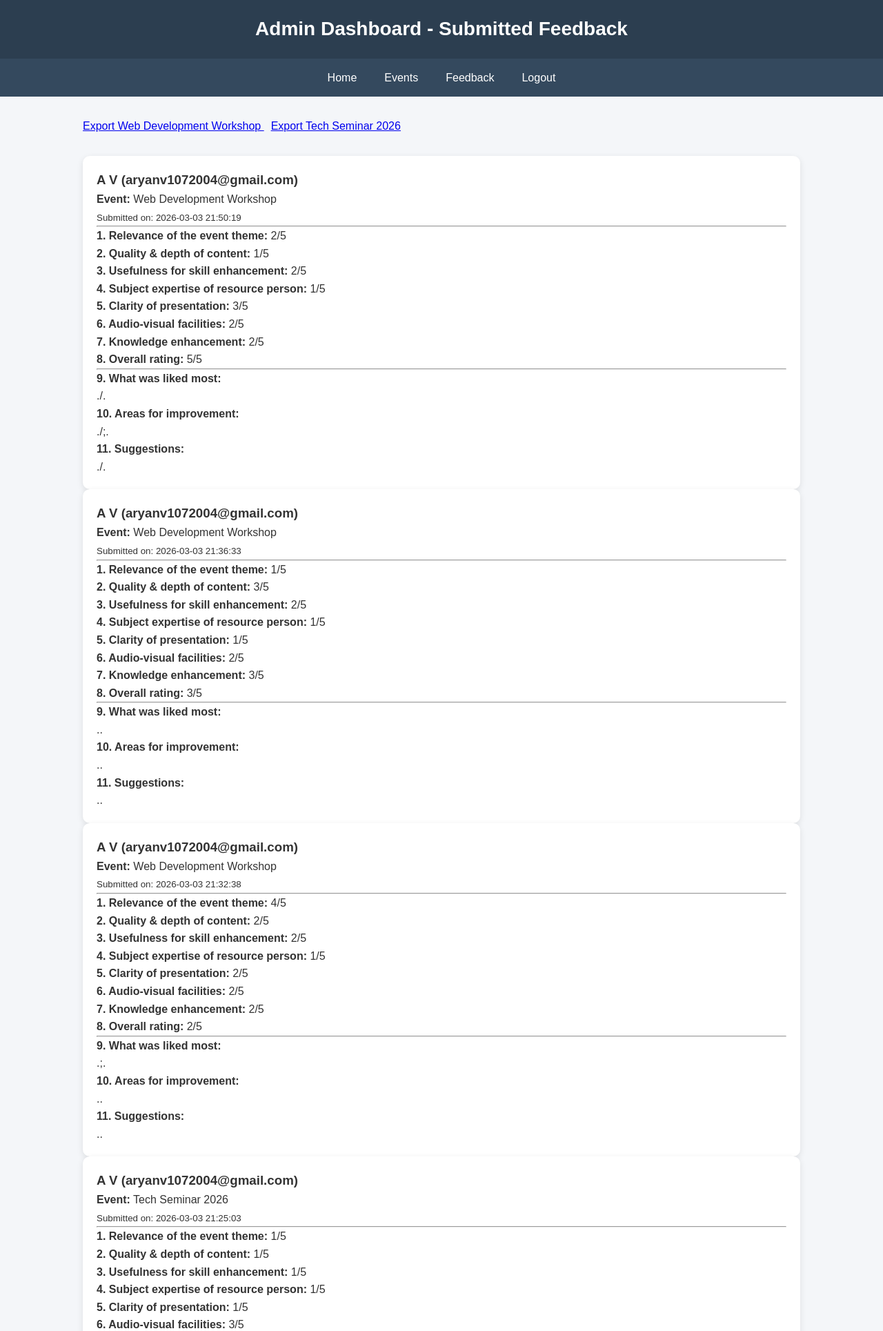
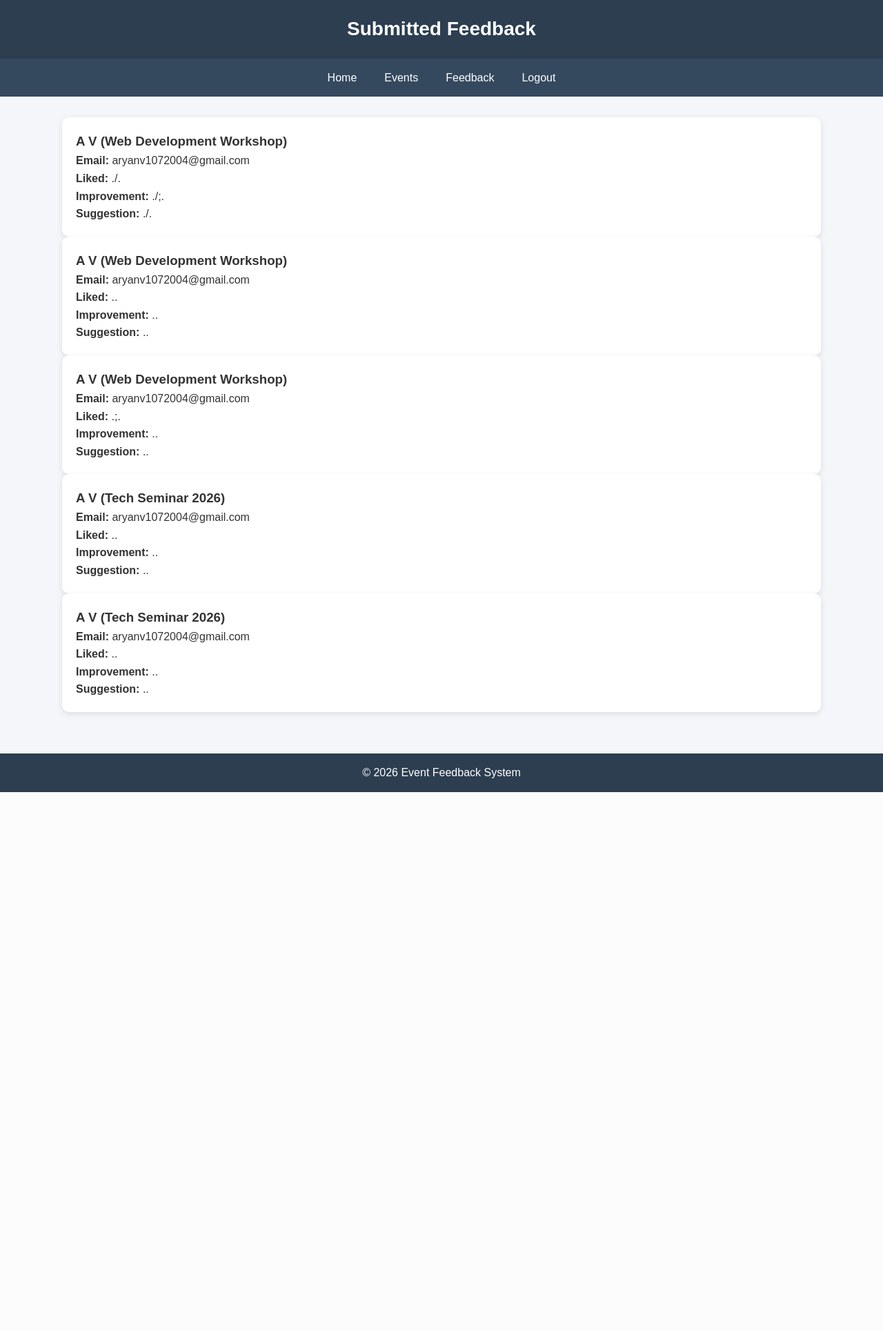
Before and after one commit to Aryan102004/event-feedback-system, a Flask app: page /view_feedback in a window 1280 px wide. Shown: the top 1929 px of the page at 69% size. After the commit the page ends 1148 px from the top, so only its background shows below. Run offline with Flask 3, Linux system fonts and the light colour scheme; the visitor is signed in with stand-in values (Sample User, id 1); data comes from the database, SQL or seed files in the repository.

Commit message:
Update view_feedback.html

```diff
--- a/templates/view_feedback.html
+++ b/templates/view_feedback.html
@@ -1,82 +1,55 @@
 <!DOCTYPE html>
 <html>
 <head>
-    <title>Admin - All Feedback</title>
+<title>View Feedback</title>
+<meta name="viewport" content="width=device-width, initial-scale=1.0">
+<link rel="stylesheet" href="{{ url_for('static', filename='style.css') }}">
+</head>
 
-    <link rel="stylesheet" href="{{ url_for('static', filename='style.css') }}">
-</head>
 <body>
 
 <header>
-    <h1>Admin Dashboard - Submitted Feedback</h1>
+<h1>Submitted Feedback</h1>
 </header>
 
 <nav>
-    <ul>
-        <li><a href="{{ url_for('home') }}">Home</a></li>
-        <li><a href="{{ url_for('events') }}">Events</a></li>
-        <li><a href="{{ url_for('feedback') }}">Feedback</a></li>
-        <li><a href="{{ url_for('logout') }}">Logout</a></li>
-    </ul>
+<ul>
+<li><a href="{{ url_for('home') }}">Home</a></li>
+<li><a href="{{ url_for('events') }}">Events</a></li>
+<li><a href="{{ url_for('feedback') }}">Feedback</a></li>
+<li><a href="{{ url_for('logout') }}">Logout</a></li>
+</ul>
 </nav>
 
-<main class="events-container">
+<main>
 
-    <!-- ===============================
-         EXPORT SECTION
-    ================================ -->
-    <div style="margin-bottom: 30px;">
+<section class="events-container">
 
+{% for fb in feedbacks %}
 
-        {% set events = feedbacks | map(attribute='event') | unique | list %}
+<div class="event-card">
 
-        {% if events %}
-            {% for event in events %}
-                <a href="{{ url_for('export_csv', event_name=event) }}" class="btn" style="margin-right:10px; margin-top:10px;">
-                    Export {{ event }}
-                </a>
-            {% endfor %}
-        {% else %}
-            <p>No events available for export.</p>
-        {% endif %}
-    </div>
+<h3>{{ fb.name }} ({{ fb.event }})</h3>
 
-    <!-- ===============================
-         FEEDBACK LIST
-    ================================ -->
+<p><strong>Email:</strong> {{ fb.email }}</p>
 
-    {% if feedbacks %}
-        {% for fb in feedbacks %}
-        <div class="event-card">
+<p><strong>Liked:</strong> {{ fb.liked }}</p>
 
-            <h3>{{ fb["name"] }} ({{ fb["email"] }})</h3>
-            <p><strong>Event:</strong> {{ fb["event"] }}</p>
-            <p><small>Submitted on: {{ fb["created_at"] }}</small></p>
+<p><strong>Improvement:</strong> {{ fb.improvement }}</p>
 
-            <hr>
+<p><strong>Suggestion:</strong> {{ fb.suggestion }}</p>
 
-            <p><strong>1. Relevance of the event theme:</strong> {{ fb["q1"] }}/5</p>
-            <p><strong>2. Quality & depth of content:</strong> {{ fb["q2"] }}/5</p>
-            <p><strong>3. Usefulness for skill enhancement:</strong> {{ fb["q3"] }}/5</p>
-            <p><strong>4. Subject expertise of resource person:</strong> {{ fb["q4"] }}/5</p>
-            <p><strong>5. Clarity of presentation:</strong> {{ fb["q5"] }}/5</p>
-            <p><strong>6. Audio-visual facilities:</strong> {{ fb["q6"] }}/5</p>
-            <p><strong>7. Knowledge enhancement:</strong> {{ fb["q7"] }}/5</p>
-            <p><strong>8. Overall rating:</strong> {{ fb["q8"] }}/5</p>
+</div>
 
-            <hr>
+{% endfor %}
 
-            <p><strong>9. What was liked most:</strong><br> {{ fb["liked"] }}</p>
-            <p><strong>10. Areas for improvement:</strong><br> {{ fb["improvement"] }}</p>
-            <p><strong>11. Suggestions:</strong><br> {{ fb["suggestion"] }}</p>
-
-        </div>
-        {% endfor %}
-    {% else %}
-        <p style="text-align:center; font-weight:600;">No feedback submitted yet.</p>
-    {% endif %}
+</section>
 
 </main>
 
+<footer>
+© 2026 Event Feedback System
+</footer>
+
 </body>
 </html>
```
